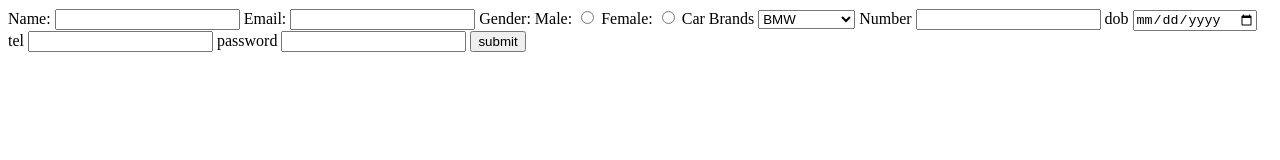
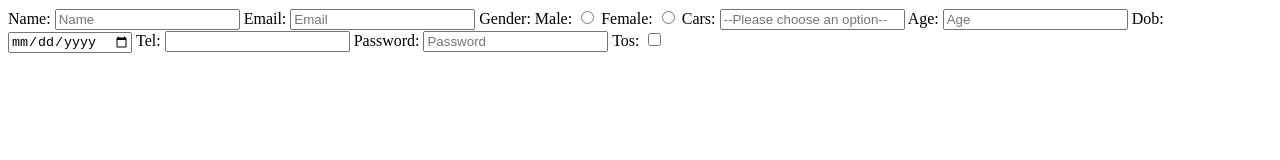
Before and after one commit to acciojob/signup-form-car-ajaykumar361, a website: page main.html in a window 1280 px wide. Drawn offline with Linux system fonts and the light colour scheme.

Commit message:
created a submission

```diff
--- a/main.html
+++ b/main.html
@@ -10,30 +10,26 @@
 	<!-- the entire body must be written by student -->
 	<from method="post">
 		<label for="name">Name:</label>
-		<input type="text" id="name" required>
+		<input type="text" id="name" placeholder="Name" required>
 		<label for="email">Email:</label>
-		<input type="email" id="email" required>
+		<input type="email" id="email" placeholder="Email" required>
 		<leber for="gender">Gender:</leber>
 		<label for="gender_m">Male:</label>
 		<input type="radio" id="gender_m" name="gender" required>
 		<label for="gender_f">Female:</label>
 		<input type="radio" id="gender_f" name="gender" required>
-		<laber for="car">Car Brands</laber>
-		<select name="car" id="cars">
-			<option value=BMW>BMW</option>
-			<option value=AUDI>AUDI</option>
-			<option value=MERCEDEZ>MERCEDEZ</option>
-		</select>
-		<laber for="age">Number</laber>
-		<input type="number" id="Age" required>
-		<laber for="date">dob</laber>
+		<laber for="car brands">Cars:</laber>
+		<input type="select" id="cars" placeholder="--Please choose an option--" required>
+		<laber for="age">Age:</laber>
+		<input type="number" id="Age" placeholder="Age" required>
+		<laber for="DOb">Dob:</laber>
 		<input type="Date" id="dob" required>
-		<laber for="phone number">tel</laber>
+		<laber for="phone number">Tel:</laber>
 		<input type="phone number" id="tel">
-		<laber for="password">password</laber>
-		<input type="password" id="password" required>
-		<button type="submit">submit</button>
-
+		<laber for="password">Password:</laber>
+		<input type="password" id="password" placeholder="Password" required>
+	<label for="I agree to the TOS">Tos:</label>
+		<input type="checkbox" id= "tos" required
 
     <script type="text/javascript" src="./script.js">
 </script>
```
